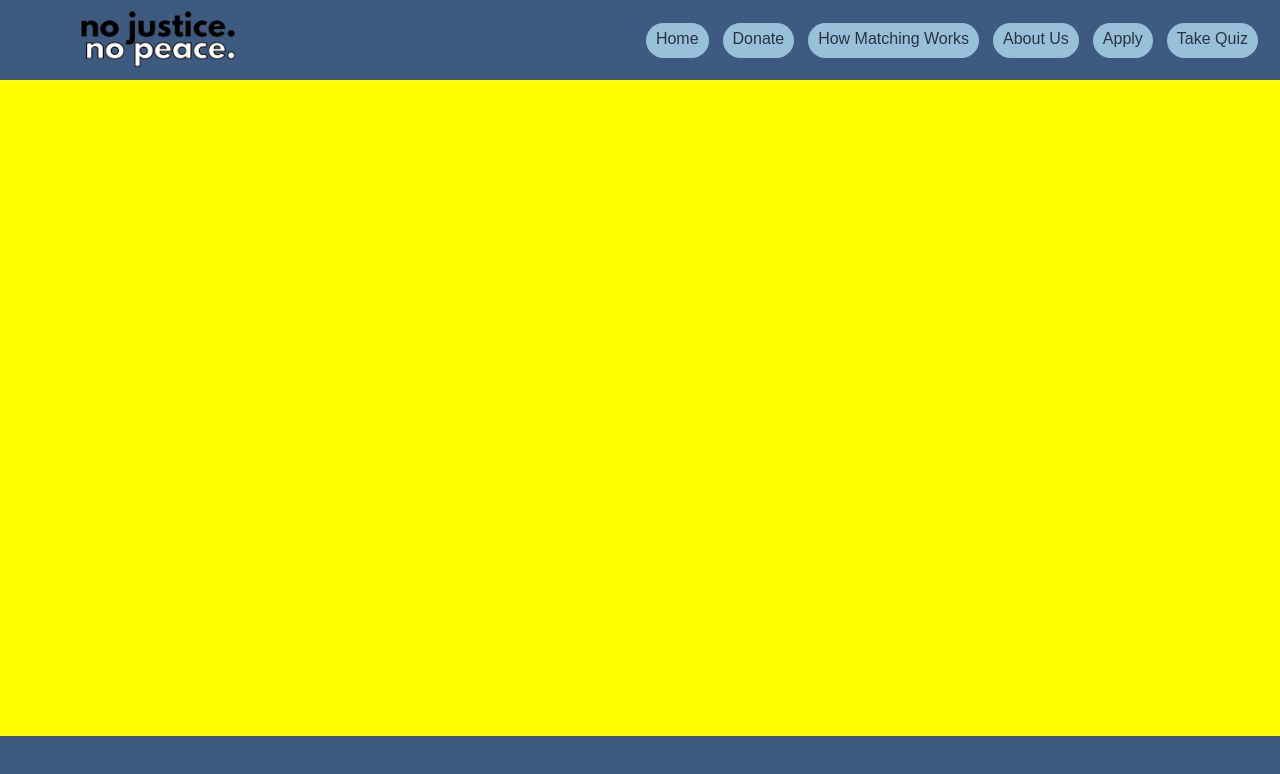
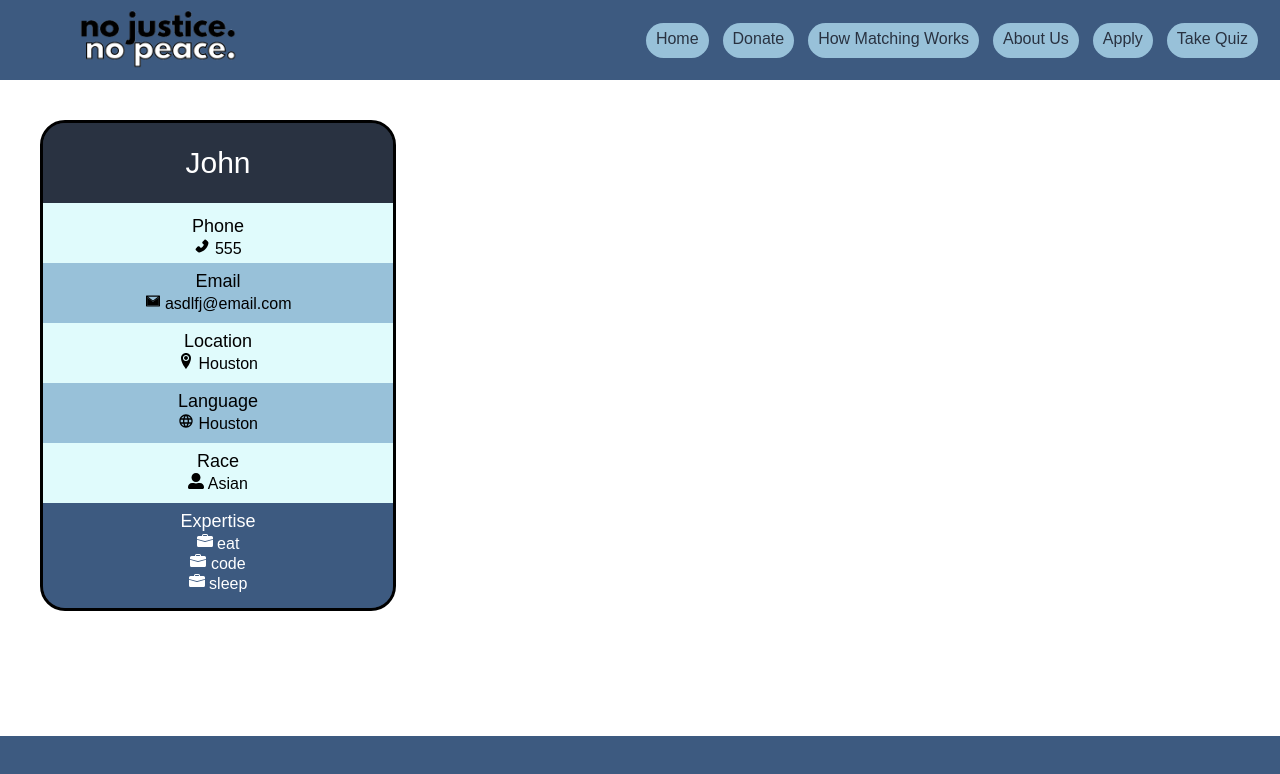
Before and after one commit to newton-huynh/HackRiceX, a React (Create React App) app: page /Match in a window 1280 px wide. Shown: the top 774 px of the page. Built offline with nearby package versions, Linux system fonts and the light colour scheme; a web font is replaced by a local one.

Commit message:
Create Lawyer card and create dummy display page

```diff
--- a/package.json
+++ b/package.json
@@ -9,13 +9,17 @@
     "@use-it/interval": "^0.1.3",
     "airtable": "^0.10.0",
     "formik": "^2.1.5",
+    "nuka-carousel": "^4.7.1",
+    "prop-types": "^15.7.2",
     "react": "^16.13.1",
     "react-dom": "^16.13.1",
+    "react-icons": "^3.11.0",
     "react-router-dom": "^5.2.0",
     "react-scripts": "3.4.3",
     "react-select": "^3.1.0",
     "react-spring": "^8.0.27",
     "react-useinterval": "^1.0.2",
+    "react-with-gesture": "^4.0.8",
     "rebass": "^4.0.7",
     "styled-components": "^5.2.0",
     "yup": "^0.29.3"
--- a/src/Pages/ActualPages/HomePage.js
+++ b/src/Pages/ActualPages/HomePage.js
@@ -5,7 +5,7 @@ import {NavLink} from "react-router-dom";
 
 
 const HomePageWrapper = styled.div`
-  background-color: purple;
+  background-color: black;
   display: grid;
   grid-template-rows: 1fr;
   grid-template-columns: 1fr;
@@ -50,7 +50,7 @@ const TakeQuizButtonWrapper = styled.div`
   width: 15vw;
   margin: 20px 20vw;
   text-decoration: none;
-  background-color:#1f1f1f;
+  background-color:#37af37;
   color:white;
 `;
 function TakeQuizButton(props) {
--- a/src/Pages/ActualPages/TakeQuizPage.js
+++ b/src/Pages/ActualPages/TakeQuizPage.js
@@ -14,6 +14,8 @@ flex-wrap: wrap;
 
 `
 
+
+
 function TakeQuizPage() {
     return (
         <QuizPageWrapper>
--- a/src/Pages/General/GeneralPageContainer.js
+++ b/src/Pages/General/GeneralPageContainer.js
@@ -34,7 +34,7 @@ const HeaderWrapper = styled.div`
 
 const MainDisplayWrapper = styled.div`
   grid-area: mainDisplay;
-  background-color: yellow;
+  background-color: white;
   overflow: auto;
 `;
 
--- /dev/null
+++ b/src/Quiz/LawyerCard.js
@@ -0,0 +1,153 @@
+import styled from "styled-components";
+import React from "react";
+import { FaUserAlt } from "react-icons/fa";
+import { AiFillPhone } from "react-icons/ai";
+import { AiTwotoneMail } from "react-icons/ai";
+import { ImLocation2 } from "react-icons/im";
+import { MdLanguage } from "react-icons/md";
+import { BsBriefcaseFill } from "react-icons/bs";
+import "./LawyerCard.css";
+
+const LawyerCardWrapper = styled.div`
+  display: grid;
+  background-color: #293241;
+  padding: 0px;
+  width: 350px;
+  height: 485px;
+  margin: 20px;
+  border-radius: 25px;
+  border-width: 3px;
+  border-style: solid;
+  border-color: black;
+  margin: 40px;
+  grid-template-columns: 1fr;
+  overflow: hidden;
+  grid-template-rows: 80px 60px 60px 60px 60px 60px 135px;
+  grid-template-areas:
+    "NameSpace"
+    "PhoneSpace"
+    "EmailSpace"
+    "LocationSpace"
+    "LanguageSpace"
+    "RaceSpace"
+    "ExpertiseSpace";
+  text-align: center;
+`;
+
+const NameSpaceWrapper = styled.div`
+  grid-area: NameSpace;
+  background-color: #293241;
+  display: flex;
+  flex-direction: column;
+  justify-content: center;
+  align-items: center;
+  font-size: 30px;
+  color: white;
+`;
+
+const PhoneSpaceWrapper = styled.div`
+  grid-area: PhoneSpace;
+  background-color: #e0fbfc;
+  display: flex;
+  flex-direction: column;
+  justify-content: center;
+  align-items: center;
+`;
+const EmailSpaceWrapper = styled.div`
+  grid-area: EmailSpace;
+  background-color: #98c1d9;
+`;
+const LocationSpaceWrapper = styled.div`
+  grid-area: LocationSpace;
+  background-color: #e0fbfc;
+`;
+const LanguageSpaceWrapper = styled.div`
+  grid-area: LanguageSpace;
+  background-color: #98c1d9;
+`;
+const RaceSpaceWrapper = styled.div`
+  grid-area: RaceSpace;
+  background-color: #e0fbfc;
+`;
+const ExpertiseSpaceWrapper = styled.div`
+  grid-area: ExpertiseSpace;
+  background-color: #3d5a80;
+  color: white;
+`;
+
+const TextWrapper = styled.div`
+  display: grid;
+  grid-template-columns: 100%;
+  grid-template-rows: 30px auto;
+  grid-template-areas:
+    "TitleSpace"
+    "SubTitleSpace";
+  text-align: center;
+  justify-content: center;
+  align-items: center;
+`;
+
+const TitleSpaceWrapper = styled.div`
+  grid-area: TitleSpace;
+  font-size: 18px;
+  margin-top: 7px;
+`;
+// const IconSpaceWrapper = styled.div`
+//   grid-area: IconSpace;
+//   margin-top: 4px;
+// `;
+
+const SubTitleSpaceWrapper = styled.div`
+  grid-area: SubTitleSpace;
+`;
+
+function MakeText(props) {
+  return (
+    <TextWrapper>
+      <TitleSpaceWrapper> {props.title}</TitleSpaceWrapper>
+
+      <SubTitleSpaceWrapper>
+        {props.icon} {props.subtitle}
+      </SubTitleSpaceWrapper>
+    </TextWrapper>
+  );
+}
+
+function MakeSubText(props) {
+  return (
+    <SubTitleSpaceWrapper>
+      {props.icon} {props.subtitle}
+    </SubTitleSpaceWrapper>
+  );
+}
+
+function LawyerCard( props ) {
+  return (
+    <LawyerCardWrapper>
+      <NameSpaceWrapper>{props.name}</NameSpaceWrapper>
+      <PhoneSpaceWrapper>
+        {" "}
+        <MakeText title="Phone" icon={<AiFillPhone />} subtitle={props.phone} />
+      </PhoneSpaceWrapper>
+      <EmailSpaceWrapper>
+        <MakeText title="Email" icon={<AiTwotoneMail />} subtitle={props.email} />
+      </EmailSpaceWrapper>
+      <LocationSpaceWrapper>
+        <MakeText title="Location" icon={<ImLocation2 />} subtitle={props.location} />
+      </LocationSpaceWrapper>
+      <LanguageSpaceWrapper>
+        <MakeText title="Language" icon={<MdLanguage />} subtitle={props.location} />
+      </LanguageSpaceWrapper>
+      <RaceSpaceWrapper>
+        <MakeText title="Race" icon={<FaUserAlt />} subtitle={props.race}/>
+      </RaceSpaceWrapper>
+      <ExpertiseSpaceWrapper>
+        <MakeText title="Expertise" icon={<BsBriefcaseFill />} subtitle={props.expertise1} />
+        <MakeSubText icon={<BsBriefcaseFill />} subtitle={props.expertise2} />
+        <MakeSubText icon={<BsBriefcaseFill />} subtitle={props.expertise3} />
+      </ExpertiseSpaceWrapper>
+    </LawyerCardWrapper>
+  );
+}
+
+export default LawyerCard;
--- /dev/null
+++ b/src/Quiz/dummytestcard.js
@@ -0,0 +1,22 @@
+import React from "react";
+import LawyerCard from "./LawyerCard.js";
+
+function dummytestcard() {
+  return (
+    <div>
+      <LawyerCard
+        name="John"
+        phone="555"
+        email="asdlfj@email.com"
+        location="Houston"
+        language="English"
+        race="Asian"
+        expertise1="eat"
+        expertise2="code"
+        expertise3="sleep"
+      />
+    </div>
+  );
+}
+
+export default dummytestcard;
--- a/src/Routing.js
+++ b/src/Routing.js
@@ -8,6 +8,8 @@ import Donate from "./Pages/ActualPages/Donate/DonatePage.js";
 import TakeQuizPage from "./Pages/ActualPages/TakeQuizPage.js";
 import styled from "styled-components";
 import ApplyPage from './Pages/ActualPages/ApplyPage.js'
+import LawyerCard from "./Quiz/LawyerCard.js";
+import dummytestcard from './Quiz/dummytestcard.js'
 
 function PageRouting() {
   return (
@@ -21,6 +23,7 @@ function PageRouting() {
       <Route path="/Donate" component={Donate} />
       <Route path="/Apply" component={ApplyPage} />
       <Route path="/TakeQuiz" component={TakeQuizPage} />
+      <Route path='/Match' component={dummytestcard}/>
     </Switch>
   );
 }
```
Also changed, not shown: src/Quiz/LawyerCard.css (added), 1 other file (tests, documents, lock files or other folders).
